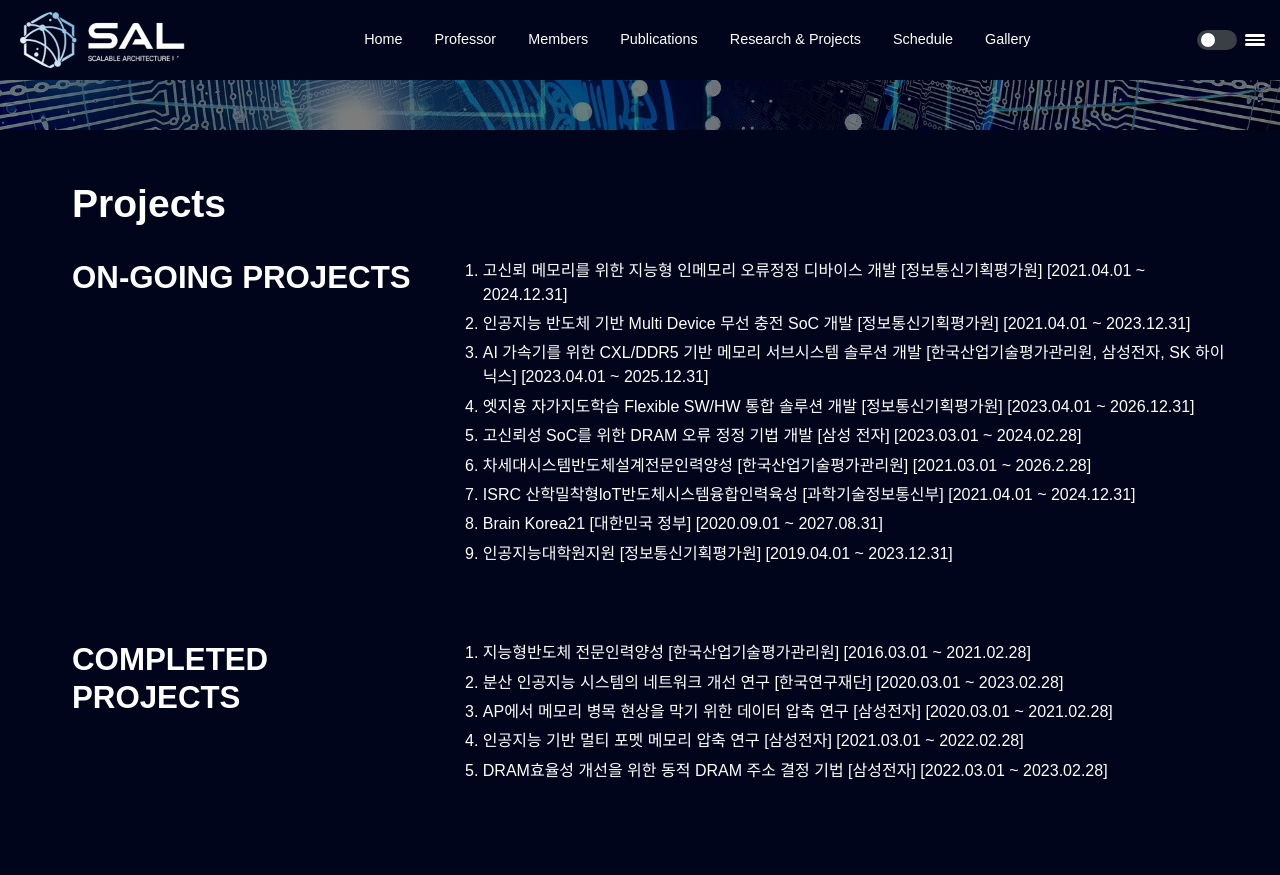
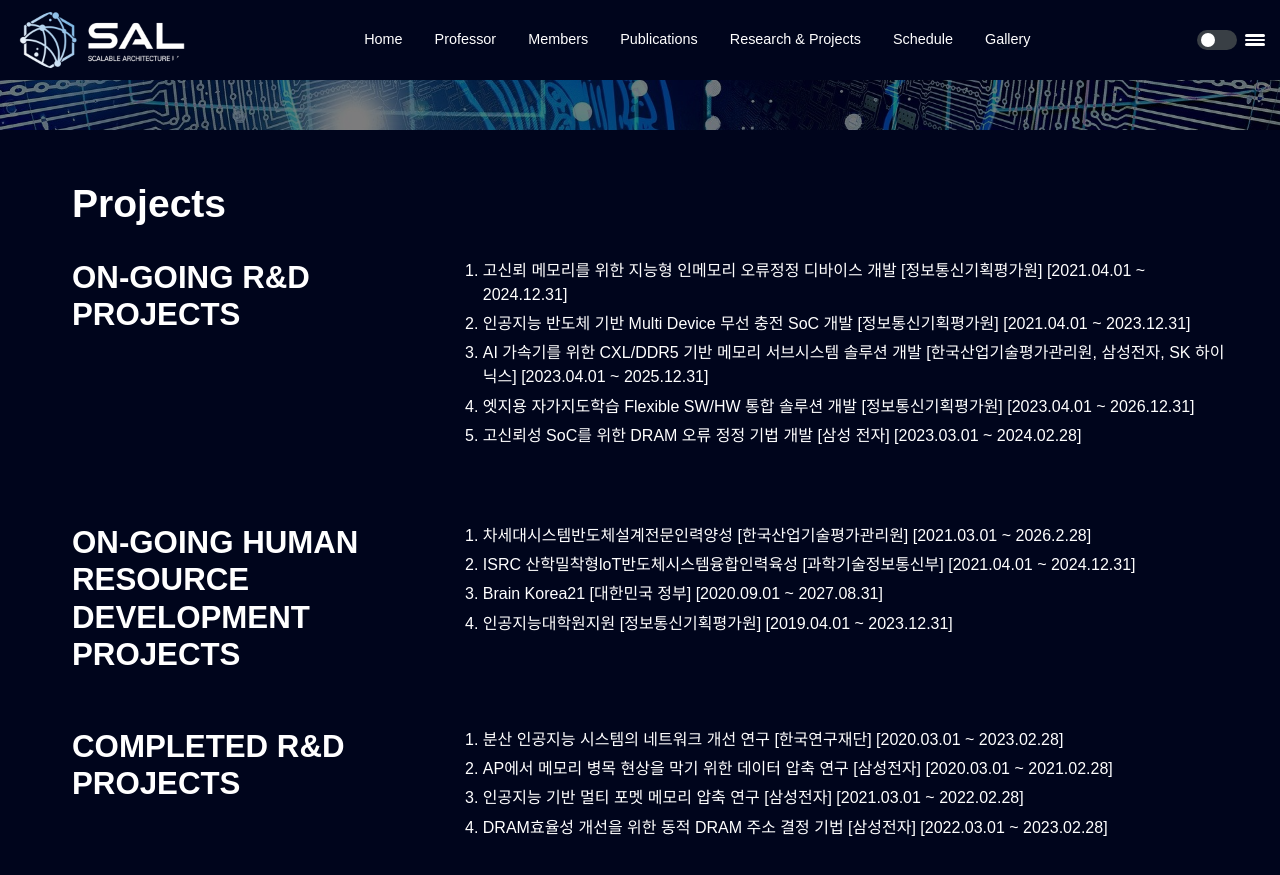
Before and after one commit to scalable-arch/scalable-arch.github.io, a Jekyll site: the page built from projects.md, in a window 1280 px wide and 900 px high, scrolled down 200 px. Shown: the top 875 px of the window. Built offline with Jekyll 4.4.1, drawn with Linux system fonts in a browser that asks for light colours; some of the changed text lies outside the part shown.

Commit message:
Update projects.md

```diff
--- a/projects.md
+++ b/projects.md
@@ -3,8 +3,7 @@ title: Projects
 permalink: /projects/
 layout: posts-page
 ---
-
-## ON-GOING PROJECTS
+## ON-GOING R&D PROJECTS
 
 {:.order-list}
 
@@ -13,17 +12,31 @@ layout: posts-page
 3. AI 가속기를 위한 CXL/DDR5 기반 메모리 서브시스템 솔루션 개발 [한국산업기술평가관리원, 삼성전자, SK 하이닉스] [2023.04.01 ~ 2025.12.31]
 4. 엣지용 자가지도학습 Flexible SW/HW 통합 솔루션 개발 [정보통신기획평가원] [2023.04.01 ~ 2026.12.31]
 5. 고신뢰성 SoC를 위한 DRAM 오류 정정 기법 개발 [삼성 전자] [2023.03.01 ~ 2024.02.28]
-6. 차세대시스템반도체설계전문인력양성 [한국산업기술평가관리원] [2021.03.01 ~ 2026.2.28]
-7. ISRC 산학밀착형loT반도체시스템융합인력육성 [과학기술정보통신부] [2021.04.01 ~ 2024.12.31]
-8. Brain Korea21 [대한민국 정부] [2020.09.01 ~ 2027.08.31]
-9. 인공지능대학원지원 [정보통신기획평가원] [2019.04.01 ~ 2023.12.31]
 
-## COMPLETED PROJECTS
+
+## ON-GOING HUMAN RESOURCE DEVELOPMENT PROJECTS
+
+{:.order-list}
+
+1. 차세대시스템반도체설계전문인력양성 [한국산업기술평가관리원] [2021.03.01 ~ 2026.2.28]
+2. ISRC 산학밀착형loT반도체시스템융합인력육성 [과학기술정보통신부] [2021.04.01 ~ 2024.12.31]
+3. Brain Korea21 [대한민국 정부] [2020.09.01 ~ 2027.08.31]
+4. 인공지능대학원지원 [정보통신기획평가원] [2019.04.01 ~ 2023.12.31]
+
+
+
+## COMPLETED R&D PROJECTS
+
+{:.order-list}
+
+1. 분산 인공지능 시스템의 네트워크 개선 연구 [한국연구재단] [2020.03.01 ~ 2023.02.28]
+2. AP에서 메모리 병목 현상을 막기 위한 데이터 압축 연구 [삼성전자] [2020.03.01 ~ 2021.02.28]
+3. 인공지능 기반 멀티 포멧 메모리 압축 연구 [삼성전자] [2021.03.01 ~ 2022.02.28]
+4. DRAM효율성 개선을 위한 동적 DRAM 주소 결정 기법 [삼성전자] [2022.03.01 ~ 2023.02.28]
+
+## COMPLETED HUMAN RESOURCE DEVELOPMENT PROJECTS
+
 
 {:.order-list}
 
 1. 지능형반도체 전문인력양성 [한국산업기술평가관리원] [2016.03.01 ~ 2021.02.28]
-2. 분산 인공지능 시스템의 네트워크 개선 연구 [한국연구재단] [2020.03.01 ~ 2023.02.28]
-3. AP에서 메모리 병목 현상을 막기 위한 데이터 압축 연구 [삼성전자] [2020.03.01 ~ 2021.02.28]
-4. 인공지능 기반 멀티 포멧 메모리 압축 연구 [삼성전자] [2021.03.01 ~ 2022.02.28]
-5. DRAM효율성 개선을 위한 동적 DRAM 주소 결정 기법 [삼성전자] [2022.03.01 ~ 2023.02.28]
```
